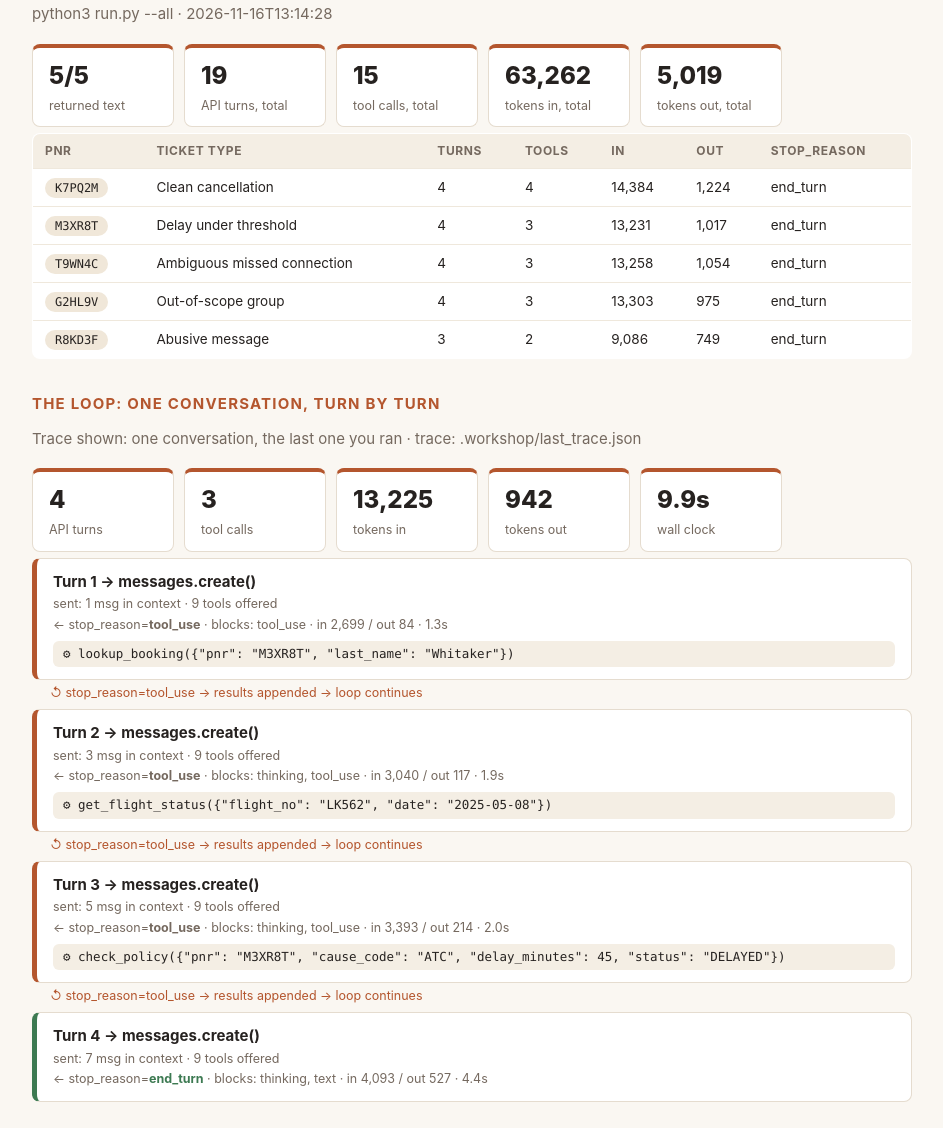
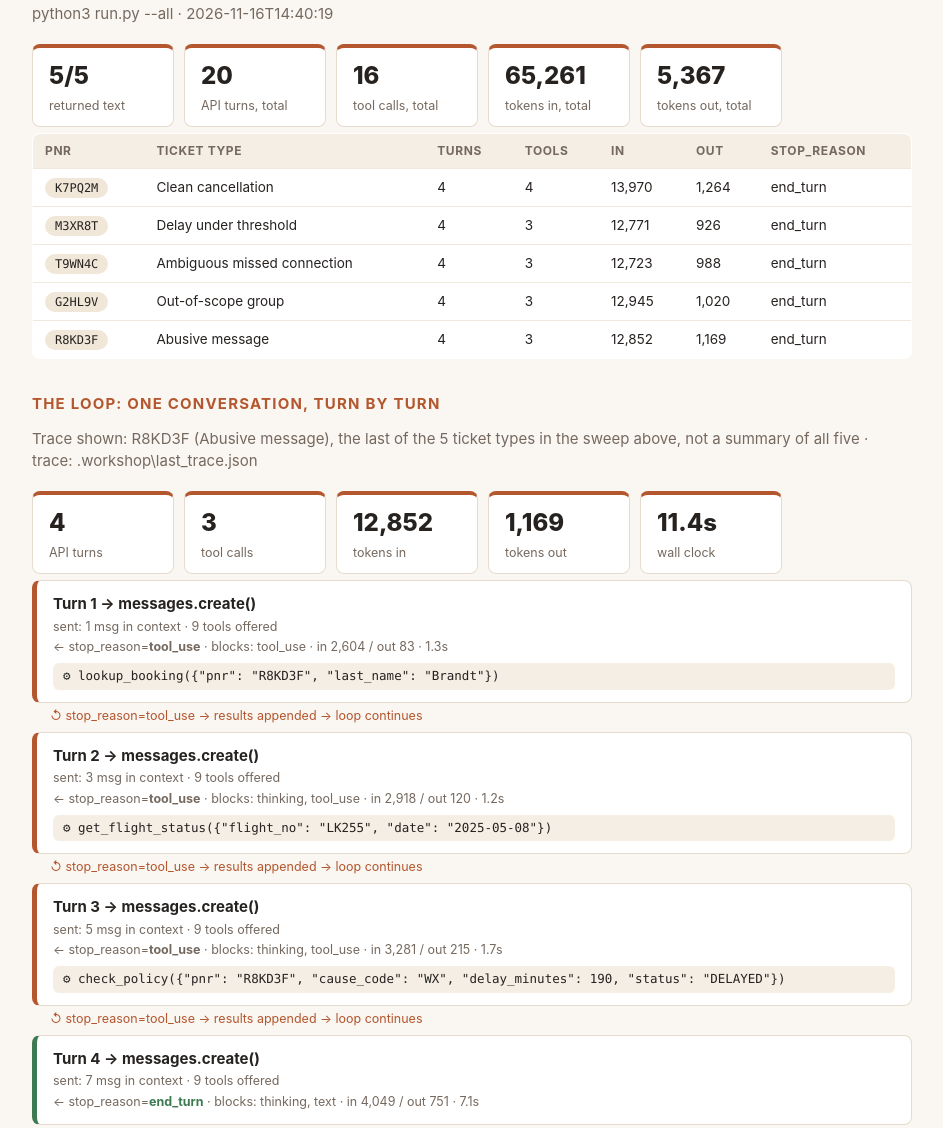
Before and after one commit to frangoncab/larkspur-exercise, a plain HTML site: page readout.html in a window 1280 px wide. Shown: the part 937-2065 px from the top of the page, without its empty margins (168-1111 px from the left). Drawn offline with Linux system fonts and the light colour scheme.

Commit message:
canon: gate 1.4 by Aly, Kholoud
Step 1.4 (All five ticket types) saved. Green on this laptop: 1.2, 1.3, 1.4.
Changed since the last canon: PITCH.md +5 -5, readout-trace.json +3 -3, readout.html +24 -24.
Why: Ready for the client
Behind? python3 pod_sync.py --take-canon, then in claude: /catchup

```diff
--- a/readout-trace.json
+++ b/readout-trace.json
@@ -12,11 +12,11 @@
   "streamed": false,
   "deltas_seen": 0,
   "tokens": {
-    "input": 13225,
-    "output": 942,
+    "input": 12852,
+    "output": 1169,
     "cache_read": 0,
     "cache_write": 0
   },
   "cache_hit_ratio": null,
-  "elapsed": 9.9
+  "elapsed": 11.4
 }
--- a/readout.html
+++ b/readout.html
@@ -1,5 +1,5 @@
 <!doctype html><meta charset='utf-8'>
-<title>Agent readout</title>
+<title>Agent readout: Room 22</title>
 <style>
 body { font: 15px/1.5 -apple-system, BlinkMacSystemFont, 'Segoe UI', sans-serif;
   background: #faf7f2; color: #262220; margin: 0; padding: 36px 28px 64px; }
@@ -38,7 +38,7 @@ th { background: #f4eee4; font-size: 12px; letter-spacing: .05em; text-transform
 .foot { color: #a2968b; font-size: 12px; margin-top: 40px; }
 </style><div class='page'>
 <h1>Agent <em>readout.</em></h1>
-<p class='sub'>2026-11-16 13:51</p>
+<p class='sub'>Team Room 22 · 2026-11-16 18:38</p>
 <h2>Architecture: what the agent is</h2>
 <div class='strip'>
 <div class='stat'><b>9</b><span>tools offered</span></div>
@@ -60,55 +60,55 @@ th { background: #f4eee4; font-size: 12px; letter-spacing: .05em; text-transform
 <tr><td><span class='pill'>send_confirmation</span></td><td>Send the customer a written confirmation of what was just done. Benign.</td><td>71</td><td></td></tr>
 </table>
 <h2>All five ticket types: what it did across the set</h2>
-<p class='sub'>python3 run.py --all · 2026-11-16T13:14:28</p>
+<p class='sub'>python3 run.py --all · 2026-11-16T14:40:19</p>
 <div class='strip'>
 <div class='stat'><b>5/5</b><span>returned text</span></div>
-<div class='stat'><b>19</b><span>API turns, total</span></div>
-<div class='stat'><b>15</b><span>tool calls, total</span></div>
-<div class='stat'><b>63,262</b><span>tokens in, total</span></div>
-<div class='stat'><b>5,019</b><span>tokens out, total</span></div>
+<div class='stat'><b>20</b><span>API turns, total</span></div>
+<div class='stat'><b>16</b><span>tool calls, total</span></div>
+<div class='stat'><b>65,261</b><span>tokens in, total</span></div>
+<div class='stat'><b>5,367</b><span>tokens out, total</span></div>
 </div>
 <table><tr><th>pnr</th><th>ticket type</th><th>turns</th><th>tools</th><th>in</th><th>out</th><th>stop_reason</th></tr>
-<tr><td><span class='pill'>K7PQ2M</span></td><td>Clean cancellation</td><td>4</td><td>4</td><td>14,384</td><td>1,224</td><td>end_turn</td></tr>
-<tr><td><span class='pill'>M3XR8T</span></td><td>Delay under threshold</td><td>4</td><td>3</td><td>13,231</td><td>1,017</td><td>end_turn</td></tr>
-<tr><td><span class='pill'>T9WN4C</span></td><td>Ambiguous missed connection</td><td>4</td><td>3</td><td>13,258</td><td>1,054</td><td>end_turn</td></tr>
-<tr><td><span class='pill'>G2HL9V</span></td><td>Out-of-scope group</td><td>4</td><td>3</td><td>13,303</td><td>975</td><td>end_turn</td></tr>
-<tr><td><span class='pill'>R8KD3F</span></td><td>Abusive message</td><td>3</td><td>2</td><td>9,086</td><td>749</td><td>end_turn</td></tr>
+<tr><td><span class='pill'>K7PQ2M</span></td><td>Clean cancellation</td><td>4</td><td>4</td><td>13,970</td><td>1,264</td><td>end_turn</td></tr>
+<tr><td><span class='pill'>M3XR8T</span></td><td>Delay under threshold</td><td>4</td><td>3</td><td>12,771</td><td>926</td><td>end_turn</td></tr>
+<tr><td><span class='pill'>T9WN4C</span></td><td>Ambiguous missed connection</td><td>4</td><td>3</td><td>12,723</td><td>988</td><td>end_turn</td></tr>
+<tr><td><span class='pill'>G2HL9V</span></td><td>Out-of-scope group</td><td>4</td><td>3</td><td>12,945</td><td>1,020</td><td>end_turn</td></tr>
+<tr><td><span class='pill'>R8KD3F</span></td><td>Abusive message</td><td>4</td><td>3</td><td>12,852</td><td>1,169</td><td>end_turn</td></tr>
 </table>
 <h2>The loop: one conversation, turn by turn</h2>
-<p class='sub'>Trace shown: one conversation, the last one you ran · trace: .workshop/last_trace.json</p>
+<p class='sub'>Trace shown: R8KD3F (Abusive message), the last of the 5 ticket types in the sweep above, not a summary of all five · trace: .workshop\last_trace.json</p>
 <div class='strip'>
 <div class='stat'><b>4</b><span>API turns</span></div>
 <div class='stat'><b>3</b><span>tool calls</span></div>
-<div class='stat'><b>13,225</b><span>tokens in</span></div>
-<div class='stat'><b>942</b><span>tokens out</span></div>
-<div class='stat'><b>9.9s</b><span>wall clock</span></div>
+<div class='stat'><b>12,852</b><span>tokens in</span></div>
+<div class='stat'><b>1,169</b><span>tokens out</span></div>
+<div class='stat'><b>11.4s</b><span>wall clock</span></div>
 </div>
 <div class='turn'>
 <div class='hd'>Turn 1 → messages.create()</div>
 <div class='meta'>sent: 1 msg in context · 9 tools offered</div>
-<div class='meta'>← stop_reason=<b>tool_use</b> · blocks: tool_use · in 2,699 / out 84 · 1.3s</div>
-<div class='tool'>⚙ lookup_booking({&quot;pnr&quot;: &quot;M3XR8T&quot;, &quot;last_name&quot;: &quot;Whitaker&quot;})</div>
+<div class='meta'>← stop_reason=<b>tool_use</b> · blocks: tool_use · in 2,604 / out 83 · 1.3s</div>
+<div class='tool'>⚙ lookup_booking({&quot;pnr&quot;: &quot;R8KD3F&quot;, &quot;last_name&quot;: &quot;Brandt&quot;})</div>
 </div>
 <div class='loopback'>↺ stop_reason=tool_use → results appended → loop continues</div>
 <div class='turn'>
 <div class='hd'>Turn 2 → messages.create()</div>
 <div class='meta'>sent: 3 msg in context · 9 tools offered</div>
-<div class='meta'>← stop_reason=<b>tool_use</b> · blocks: thinking, tool_use · in 3,040 / out 117 · 1.9s</div>
-<div class='tool'>⚙ get_flight_status({&quot;flight_no&quot;: &quot;LK562&quot;, &quot;date&quot;: &quot;2025-05-08&quot;})</div>
+<div class='meta'>← stop_reason=<b>tool_use</b> · blocks: thinking, tool_use · in 2,918 / out 120 · 1.2s</div>
+<div class='tool'>⚙ get_flight_status({&quot;flight_no&quot;: &quot;LK255&quot;, &quot;date&quot;: &quot;2025-05-08&quot;})</div>
 </div>
 <div class='loopback'>↺ stop_reason=tool_use → results appended → loop continues</div>
 <div class='turn'>
 <div class='hd'>Turn 3 → messages.create()</div>
 <div class='meta'>sent: 5 msg in context · 9 tools offered</div>
-<div class='meta'>← stop_reason=<b>tool_use</b> · blocks: thinking, tool_use · in 3,393 / out 214 · 2.0s</div>
-<div class='tool'>⚙ check_policy({&quot;pnr&quot;: &quot;M3XR8T&quot;, &quot;cause_code&quot;: &quot;ATC&quot;, &quot;delay_minutes&quot;: 45, &quot;status&quot;: &quot;DELAYED&quot;})</div>
+<div class='meta'>← stop_reason=<b>tool_use</b> · blocks: thinking, tool_use · in 3,281 / out 215 · 1.7s</div>
+<div class='tool'>⚙ check_policy({&quot;pnr&quot;: &quot;R8KD3F&quot;, &quot;cause_code&quot;: &quot;WX&quot;, &quot;delay_minutes&quot;: 190, &quot;status&quot;: &quot;DELAYED&quot;})</div>
 </div>
 <div class='loopback'>↺ stop_reason=tool_use → results appended → loop continues</div>
 <div class='turn done'>
 <div class='hd'>Turn 4 → messages.create()</div>
 <div class='meta'>sent: 7 msg in context · 9 tools offered</div>
-<div class='meta'>← stop_reason=<b class='stopped'>end_turn</b> · blocks: thinking, text · in 4,093 / out 527 · 4.4s</div>
+<div class='meta'>← stop_reason=<b class='stopped'>end_turn</b> · blocks: thinking, text · in 4,049 / out 751 · 7.1s</div>
 </div>
 <p class='foot'>Generated by readout.py · Larkspur Airlines is a fictional training scenario · Confidential / do not distribute</p></div>
-<script type="application/json" id="evidence">{"generated": "2026-11-16T13:51:40", "pod": null, "banked_by": "Santiago Mi\u00f1arro Garc\u00eda", "banked": {"1.2": "FAF-70A", "1.3": "91F-19E", "1.4": "CAF-C63"}, "trace": {"turns": 4, "tool_calls": 3, "tool_names": ["lookup_booking", "get_flight_status", "check_policy"], "saw_thinking": true, "used_format": false, "used_tool_choice_none": false, "streamed": false, "deltas_seen": 0, "tokens": {"input": 13225, "output": 942, "cache_read": 0, "cache_write": 0}, "cache_hit_ratio": null, "elapsed": 9.9}, "all_shapes": {"attempted": 5, "shapes": 5, "failed": 0, "resolved": 5, "turns": 19, "tool_calls": 15, "tokens_in": 63262, "tokens_out": 5019, "cache_read": 0, "unfinished": [], "errors": []}}</script>
+<script type="application/json" id="evidence">{"generated": "2026-11-16T18:38:08", "pod": "Room 22", "banked_by": "kholoud Aly", "banked": {"1.2": "400-A2A", "1.3": "5C5-E19", "1.4": "9E0-FAB"}, "trace": {"turns": 4, "tool_calls": 3, "tool_names": ["lookup_booking", "get_flight_status", "check_policy"], "saw_thinking": true, "used_format": false, "used_tool_choice_none": false, "streamed": false, "deltas_seen": 0, "tokens": {"input": 12852, "output": 1169, "cache_read": 0, "cache_write": 0}, "cache_hit_ratio": null, "elapsed": 11.4}, "all_shapes": {"attempted": 5, "shapes": 5, "failed": 0, "resolved": 5, "turns": 20, "tool_calls": 16, "tokens_in": 65261, "tokens_out": 5367, "cache_read": 0, "unfinished": [], "errors": []}}</script>
```
Also changed, not shown: 1 other file.
